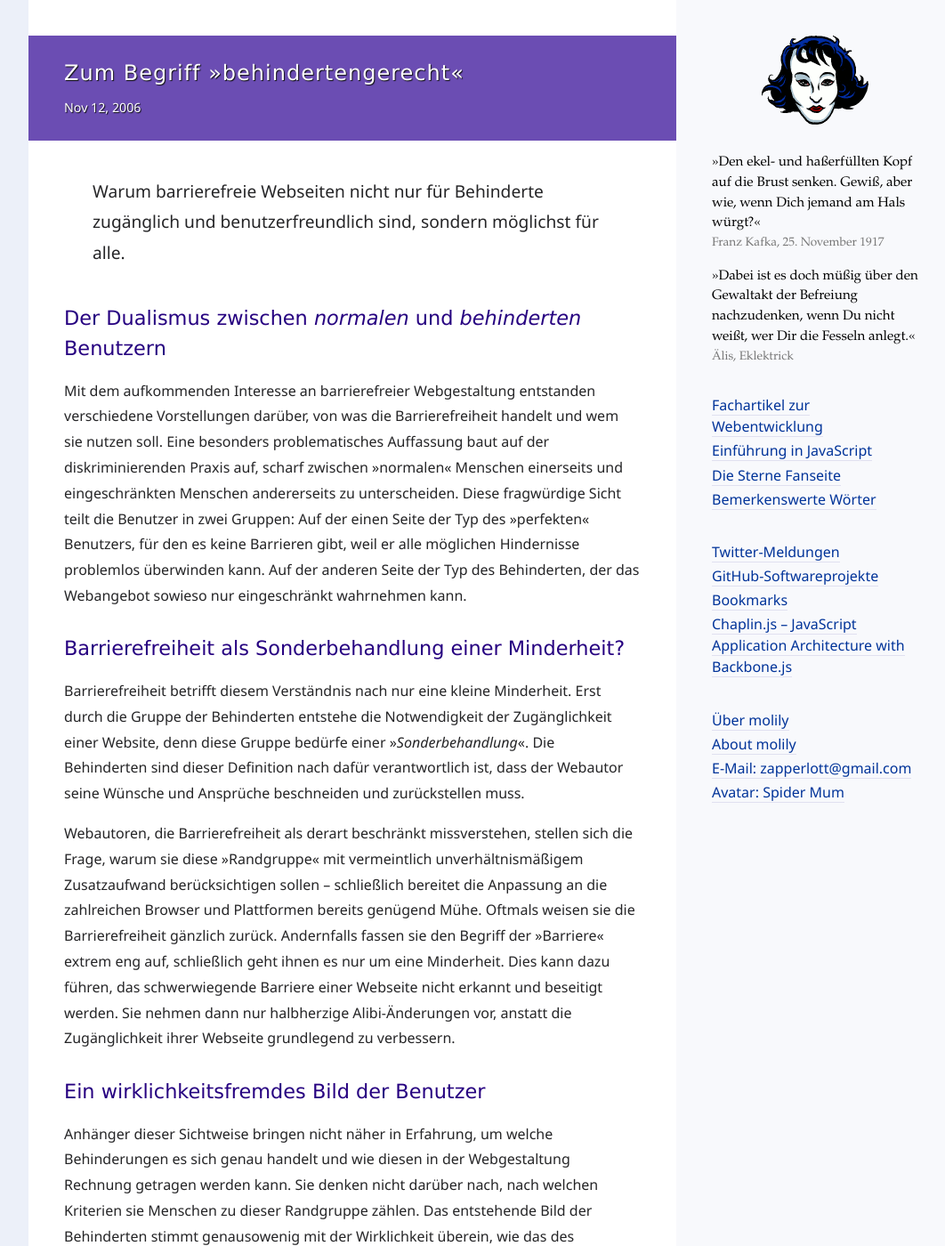
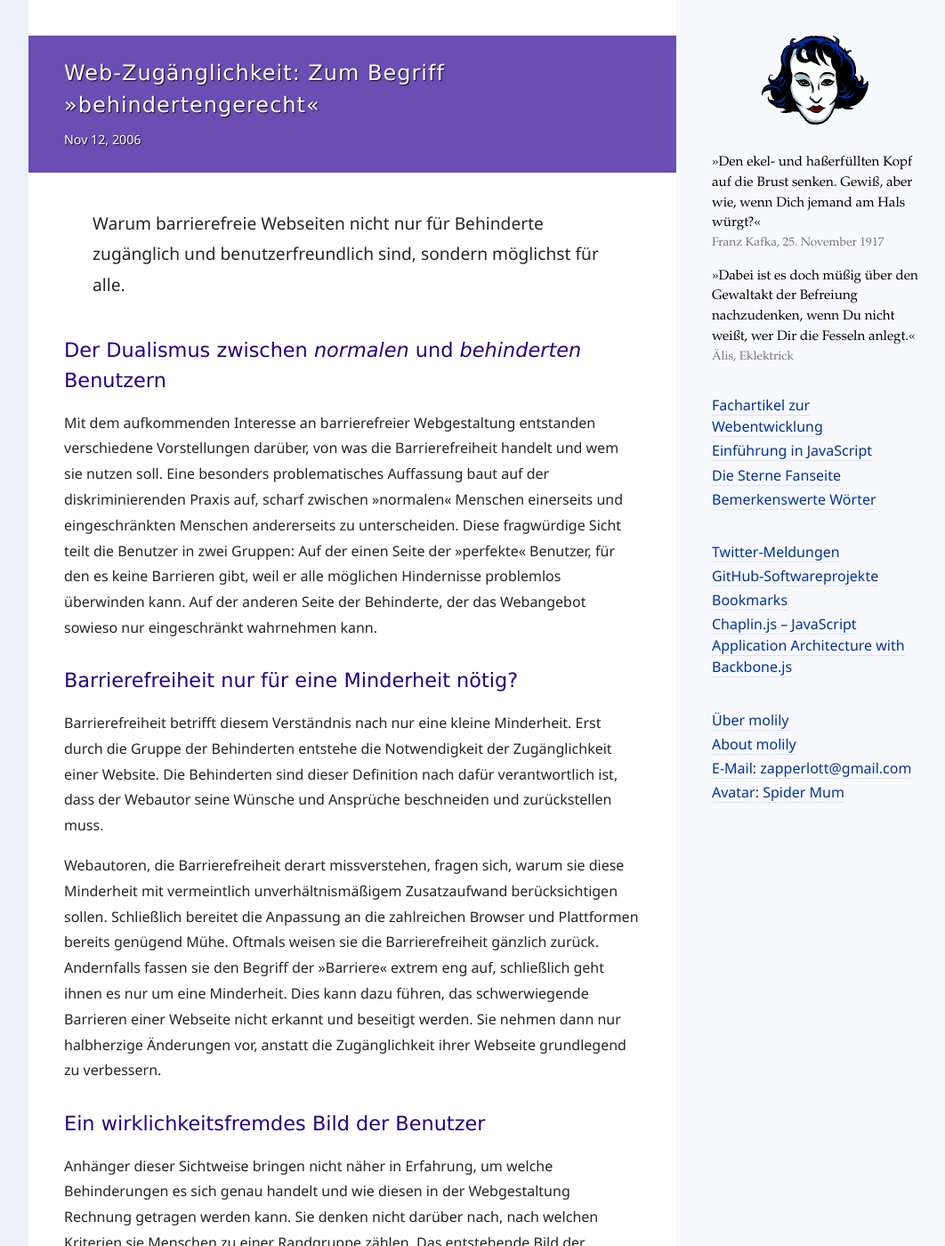
Before and after one commit to molily/molily.de, a Jekyll site: the page built from _posts/2006-11-12-behindertengerecht.html, in a window 1280 px wide and 1400 px high. Shown: the whole window at 89% size, without its empty margins (88-1150 px from the left). Built offline with Jekyll 4.4.1, drawn with Linux system fonts in a browser that asks for light colours; some web fonts are replaced; some of the changed text lies outside the part shown.

Commit message:
Some article improvements

```diff
--- a/_posts/2006-11-12-behindertengerecht.html
+++ b/_posts/2006-11-12-behindertengerecht.html
@@ -1,39 +1,40 @@
 ---
 layout: post
-title: Zum Begriff »behindertengerecht«
+title: "Web-Zugänglichkeit: Zum Begriff »behindertengerecht«"
 description: Warum barrierefreie Webseiten nicht nur für Behinderte zugänglich und benutzerfreundlich sind, sondern möglichst für alle.
 keywords: Barrierefreiheit, Zugänglichkeit, Accessibility, zugänglich, barrierefrei, behindertengerecht
+lang: de
 ---
 
 <h2>Der Dualismus zwischen <em>normalen</em> und <em>behinderten</em> Benutzern</h2>
 
-<p>Mit dem aufkommenden Interesse an barrierefreier Webgestaltung entstanden verschiedene Vorstellungen darüber, von was die Barrierefreiheit handelt und wem sie nutzen soll. Eine besonders problematisches Auffassung baut auf der diskriminierenden Praxis auf, scharf zwischen »normalen« Menschen einerseits und eingeschränkten Menschen andererseits zu unterscheiden. Diese fragwürdige Sicht teilt die Benutzer in zwei Gruppen: Auf der einen Seite der Typ des »perfekten« Benutzers, für den es keine Barrieren gibt, weil er alle möglichen Hindernisse problemlos überwinden kann. Auf der anderen Seite der Typ des Behinderten, der das Webangebot sowieso nur eingeschränkt wahrnehmen kann.</p>
+<p>Mit dem aufkommenden Interesse an barrierefreier Webgestaltung entstanden verschiedene Vorstellungen darüber, von was die Barrierefreiheit handelt und wem sie nutzen soll. Eine besonders problematisches Auffassung baut auf der diskriminierenden Praxis auf, scharf zwischen »normalen« Menschen einerseits und eingeschränkten Menschen andererseits zu unterscheiden. Diese fragwürdige Sicht teilt die Benutzer in zwei Gruppen: Auf der einen Seite der »perfekte« Benutzer, für den es keine Barrieren gibt, weil er alle möglichen Hindernisse problemlos überwinden kann. Auf der anderen Seite der Behinderte, der das Webangebot sowieso nur eingeschränkt wahrnehmen kann.</p>
 
-<h2>Barrierefreiheit als Sonderbehandlung einer Minderheit?</h2>
+<h2>Barrierefreiheit nur für eine Minderheit nötig?</h2>
 
-<p>Barrierefreiheit betrifft diesem Verständnis nach nur eine kleine Minderheit. Erst durch die Gruppe der Behinderten entstehe die Notwendigkeit der Zugänglichkeit einer Website, denn diese Gruppe bedürfe einer »<em>Sonderbehandlung</em>«. Die Behinderten sind dieser Definition nach dafür verantwortlich ist, dass der Webautor seine Wünsche und Ansprüche beschneiden und zurückstellen muss.</p>
+<p>Barrierefreiheit betrifft diesem Verständnis nach nur eine kleine Minderheit. Erst durch die Gruppe der Behinderten entstehe die Notwendigkeit der Zugänglichkeit einer Website. Die Behinderten sind dieser Definition nach dafür verantwortlich ist, dass der Webautor seine Wünsche und Ansprüche beschneiden und zurückstellen muss.</p>
 
-<p>Webautoren, die Barrierefreiheit als derart beschränkt missverstehen, stellen sich die Frage, warum sie diese »Randgruppe« mit vermeintlich unverhältnismäßigem Zusatzaufwand berücksichtigen sollen &ndash; schließlich bereitet die Anpassung an die zahlreichen Browser und Plattformen bereits genügend Mühe. Oftmals weisen sie die Barrierefreiheit gänzlich zurück. Andernfalls fassen sie den Begriff der »Barriere« extrem eng auf, schließlich geht ihnen es nur um eine Minderheit. Dies kann dazu führen, das schwerwiegende Barriere einer Webseite nicht erkannt und beseitigt werden. Sie nehmen dann nur halbherzige Alibi-Änderungen vor, anstatt die Zugänglichkeit ihrer Webseite grundlegend zu verbessern.</p>
+<p>Webautoren, die Barrierefreiheit derart missverstehen, fragen sich, warum sie diese Minderheit mit vermeintlich unverhältnismäßigem Zusatzaufwand berücksichtigen sollen. Schließlich bereitet die Anpassung an die zahlreichen Browser und Plattformen bereits genügend Mühe. Oftmals weisen sie die Barrierefreiheit gänzlich zurück. Andernfalls fassen sie den Begriff der »Barriere« extrem eng auf, schließlich geht ihnen es nur um eine Minderheit. Dies kann dazu führen, das schwerwiegende Barrieren einer Webseite nicht erkannt und beseitigt werden. Sie nehmen dann nur halbherzige Änderungen vor, anstatt die Zugänglichkeit ihrer Webseite grundlegend zu verbessern.</p>
 
 <h2>Ein wirklichkeitsfremdes Bild der Benutzer</h2>
 
-<p>Anhänger dieser Sichtweise bringen nicht näher in Erfahrung, um welche Behinderungen es sich genau handelt und wie diesen in der Webgestaltung Rechnung getragen werden kann. Sie denken nicht darüber nach, nach welchen Kriterien sie Menschen zu dieser Randgruppe zählen. Das entstehende Bild der Behinderten stimmt genausowenig mit der Wirklichkeit überein, wie das des »Durchschnittsnutzers«, für den Zugänglichkeit scheinbar nicht wichtig ist.</p>
+<p>Anhänger dieser Sichtweise bringen nicht näher in Erfahrung, um welche Behinderungen es sich genau handelt und wie diesen in der Webgestaltung Rechnung getragen werden kann. Sie denken nicht darüber nach, nach welchen Kriterien sie Menschen zu einer Randgruppe zählen. Das entstehende Bild der Behinderten stimmt genausowenig mit der Wirklichkeit überein, wie das des »Durchschnittsnutzers«, für den Zugänglichkeit scheinbar nicht wichtig ist.</p>
 
 <h2>Voreilige Einteilungen der Benutzer hinterfragen</h2>
 
-<p>Die besagten Benutzerkategorien sind bloße gedankliche Konstrukte, ihre Merkmale sind oberflächlich und die Trennung willkürlich. Tatsächlich gibt es keine in sich einheitlichen Benutzergruppen. Es gibt eine Vielzahl von Umgebungsbedingungen, Fähigkeiten und Bedürfnissen, die einen einzelnen Benutzer charakterisieren und die der Webautor berücksichtigen muss. Ein vereinfachendes Modell wie das der scharfen Trennung zwischen Behinderten und nicht Behinderten wird daher weder Wirklichkeit gerecht, noch hilft es beim Abbau von Barrieren weiter.</p>
+<p>Die besagten Benutzerkategorien sind bloße gedankliche Konstrukte, ihre Merkmale sind oberflächlich und die Trennung willkürlich. Tatsächlich gibt es keine in sich einheitlichen Benutzergruppen. Es gibt eine Vielzahl von Umgebungsbedingungen, Fähigkeiten und Bedürfnissen, die einen einzelnen Benutzer charakterisieren und die ein Webautor berücksichtigen muss. Ein vereinfachendes Modell wie das der scharfen Trennung zwischen Behinderten und Nicht-Behinderten wird daher weder Wirklichkeit gerecht, noch hilft es beim Abbau von Barrieren weiter.</p>
 
-<h2>Den Begriff der Barriere ausdehnen, anstatt ihn zu zu reduzieren</h2>
+<h2>Den Begriff der Barriere ausdehnen, anstatt ihn zu reduzieren</h2>
 
 <p>Im Web kann vieles aufgrund unterschiedlicher Voraussetzungen der Seitenbesucher zu einer Barriere, Herausforderung, Hürde und Einschränkung werden. Ein Seitenautor sollte sich dieser Vielfalt und dieser Unterschiede bewusst werden und entsprechend vorausschauend agieren, um Barrieren zu vermeiden.</p>
 
-<p>Es gibt zahlreiche allgemeine Fälle, in welchen Erkenntnisse und Zusammenhänge der Benutzerfreundlichkeit (<span lang="en">Usability</span>) missachtet werden, wodurch Barrieren für alle Besucher entstehen. Ein Beispiel für die allgemeine Relevanz ist zu kleine und nicht skalierbare Schrift &ndash; unabhängig davon, ob der Benutzer von Fehlsichtigkeit betroffen ist. Ein schlecht strukturierter, unnötig mit Fremdwörtern angereicherter Text kann ebenfalls Menschen den Zugang verwehren, ohne dass diese in ihrer Lesekompetenz und Verständnisfähigkeit eingeschränkt sind.</p>
+<p>Es gibt zahlreiche allgemeine Fälle, in welchen Erkenntnisse und Zusammenhänge der Benutzerfreundlichkeit (<span lang="en">Usability</span>) missachtet werden, wodurch Barrieren für alle Besucher entstehen. Ein allgemein relevantes Beispiel ist zu kleine und nicht skalierbare Schrift &ndash; unabhängig davon, ob der Benutzer von Fehlsichtigkeit betroffen ist. Ein schlecht strukturierter, unnötig mit Fremdwörtern angereicherter Text kann ebenfalls Menschen den Zugang verwehren, ohne dass diese in ihrer Lesekompetenz und Verständnisfähigkeit eingeschränkt sind.</p>
 
 <h2>Barrierefreiheit für alle &ndash; mit Augenmerk auf bestimmte Bedürfnisse</h2>
 
-<p>Die Vermeidung von möglichen Barrieren hat in der Regel Vorteile <em>für alle Besucher</em>, die auf eine ähnliche Weise von der Webseite behindert werden könnte. Dazu müssen sie nicht im landläufigen Sinne oder im eingangs erwähnten Sinne behindert sein. Wenn Barrierefreiheit auf einen Teilaspekt <em>reduziert</em> wird und mit »behindertengerecht« gleichgesetzt wird, wird die Website möglicherweise denjenigen gerecht, die sich der Autor unter »den Behinderten« vorstellt &ndash; allen anderen Besuchern aber nicht. Daher kann Barrierefreies <span lang="en">Webdesign</span> nicht bloß »<span lang="en">Webdesign</span> für Behinderte« bedeuten.</p>
+<p>Die Vermeidung von möglichen Barrieren hat in der Regel Vorteile <em>für alle Besucher</em>, die auf eine ähnliche Weise von der Webseite behindert werden könnte. Dazu müssen sie nicht im landläufigen Sinne oder im eingangs erwähnten Sinne behindert sein. Wenn Barrierefreiheit auf einen Teilaspekt <em>reduziert</em> wird und mit »behindertengerecht« gleichgesetzt wird, wird die Website möglicherweise denjenigen gerecht, die sich der Autor unter »den Behinderten« vorstellt &ndash; allen anderen Besuchern aber nicht. Daher kann barrierefreies <span lang="en">Webdesign</span> nicht bloß »<span lang="en">Webdesign</span> für Behinderte« bedeuten.</p>
 
-<p>Nichtsdestoweniger sollten einem Seitenautor die Unterschiede der Menschen und deren Zugangsweisen bekannt sein, um mögliche Barrieren ausfindig zu machen. Der Seitenautor muss damit rechnen, dass bestimmte Zugangstechniken eine besondere Flexibilität von der Webseite erfordern. Spezielle, alternative Ausgabemedien, die von stark eingeschränkten Menschen benutzt werden, müssen berücksichtigt werden &ndash; dies ist aber beileibe nicht das einzige Kriterium der Barrierefreiheit.</p>
+<p>Nichtsdestoweniger sollten einem Seitenautor die Unterschiede der Menschen und deren Zugangsweisen bekannt sein, um mögliche Barrieren ausfindig zu machen. Der Seitenautor muss damit rechnen, dass bestimmte Zugangstechniken eine besondere Flexibilität von der Webseite erfordern. Spezielle, alternative Ausgabemedien, die z.B. von körperlich eingeschränkten Menschen benutzt werden, müssen berücksichtigt werden. Dies ist aber beileibe nicht das einzige Kriterium der Barrierefreiheit.</p>
 
 <h2>Keine Fixierung auf einzelne Zugangsweisen</h2>
 
@@ -45,11 +46,11 @@
 
 <p>Das Problem des Begriff »behindertengerecht« ist nicht dessen wörtliche Bedeutung. Schließlich sollte eine barrierefreie Seite ohne Frage auch Behinderten gerecht werden. Insofern ist »behindertengerecht« ein <em>grundlegender Teil</em> von »barrierefrei« beziehungsweise »zugänglich«.</p>
 
-<p>Problematisch ist, das viele »barrierefrei« mit »behindertengerecht« gleichsetzen. Diese Entwicklung ist momentan stark zu erkennen: Webautoren, die sich in den vergangenen Jahren nicht mit der Barrierefreiheit und verwandten Themen auseinandergesetzt haben, versuchen nun nachträglich, ihren Seiten Barrierefreiheit überzustülpen. Sie halten dabei an den althergebrachten Konzepten und Methoden fest, die strukturelle Barrieren aufbauen. Dadurch schaffen sie es in der Regel nicht einmal, den stark Eingeschränkten gerecht zu werden, nennen es aber »<em>behindertengerecht</em>«.</p>
+<p>Problematisch ist, das viele »barrierefrei« mit »behindertengerecht« gleichsetzen. Diese Entwicklung ist momentan stark zu erkennen: Webautoren, die sich in den vergangenen Jahren nicht mit der Barrierefreiheit und verwandten Themen auseinandergesetzt haben, versuchen nun nachträglich, ihren Seiten Barrierefreiheit überzustülpen. Sie halten dabei an den althergebrachten Konzepten und Methoden fest, die strukturelle Barrieren aufbauen. Dadurch schaffen sie es in der Regel nicht einmal, Menschen mit besonderen Bedürfnissen gerecht zu werden, nennen es aber »<em>behindertengerecht</em>«.</p>
 
 <h2>Alternativ-Versionen als nutzloses Feigenblatt</h2>
 
-<p>Manche dieser Webautoren denken, ihr Webangebot sei hinreichend zugänglich, wenn es eine minimalistische Alternativ-Version für »<em>die Behinderten</em> (im Sinne ihrer einseitigen Vorstellung) gibt. Einerseits haben solche Seiten eine vertrackte Benutzerführung, eine undurchschaubare Struktur und eine ungeeignete Präsentation. Andererseits bieten sie eine Textversion ausdrücklich »<em>für Behinderte</em>«. Die reguläre Seitenversion war nie Gegenstand der Untersuchung und des Prozesses des Barriereabbaus. &ndash; Siehe auch <a href="http://www.barrierefreies-webdesign.de/knowhow/alternative-version/parallel.html">Das große Missverständnis: Mythos »Textversion«</a>, <a href="http://www.einfach-fuer-alle.de/artikel/textversion/">Barrierefrei gleich Textversion?</a> und <a href="http://www.wai-austria.at/grundlagen/anbieter02_ep.php">Kampf den »Alternativen«</a>.</p>
+<p>Manche Webautoren denken, ihr Webangebot sei hinreichend zugänglich, wenn es eine minimalistische Alternativ-Version für »<em>die Behinderten</em>« (im Sinne ihrer einseitigen Vorstellung) gibt. Einerseits haben solche Seiten eine vertrackte Benutzerführung, eine undurchschaubare Struktur und eine ungeeignete Präsentation. Andererseits bieten sie eine Textversion ausdrücklich »<em>für Behinderte</em>«. Die reguläre Seitenversion war nie Gegenstand der Untersuchung und des Prozesses des Barriereabbaus. &ndash; Siehe auch <a href="http://www.barrierefreies-webdesign.de/knowhow/alternative-version/parallel.html">Das große Missverständnis: Mythos »Textversion«</a>, <a href="http://www.einfach-fuer-alle.de/artikel/textversion/">Barrierefrei gleich Textversion?</a> und <a href="http://www.wai-austria.at/grundlagen/anbieter02_ep.php">Kampf den »Alternativen«</a>.</p>
 
 <h2>Plädoyer für eine bedachte Begriffsverwendung</h2>
 
```
